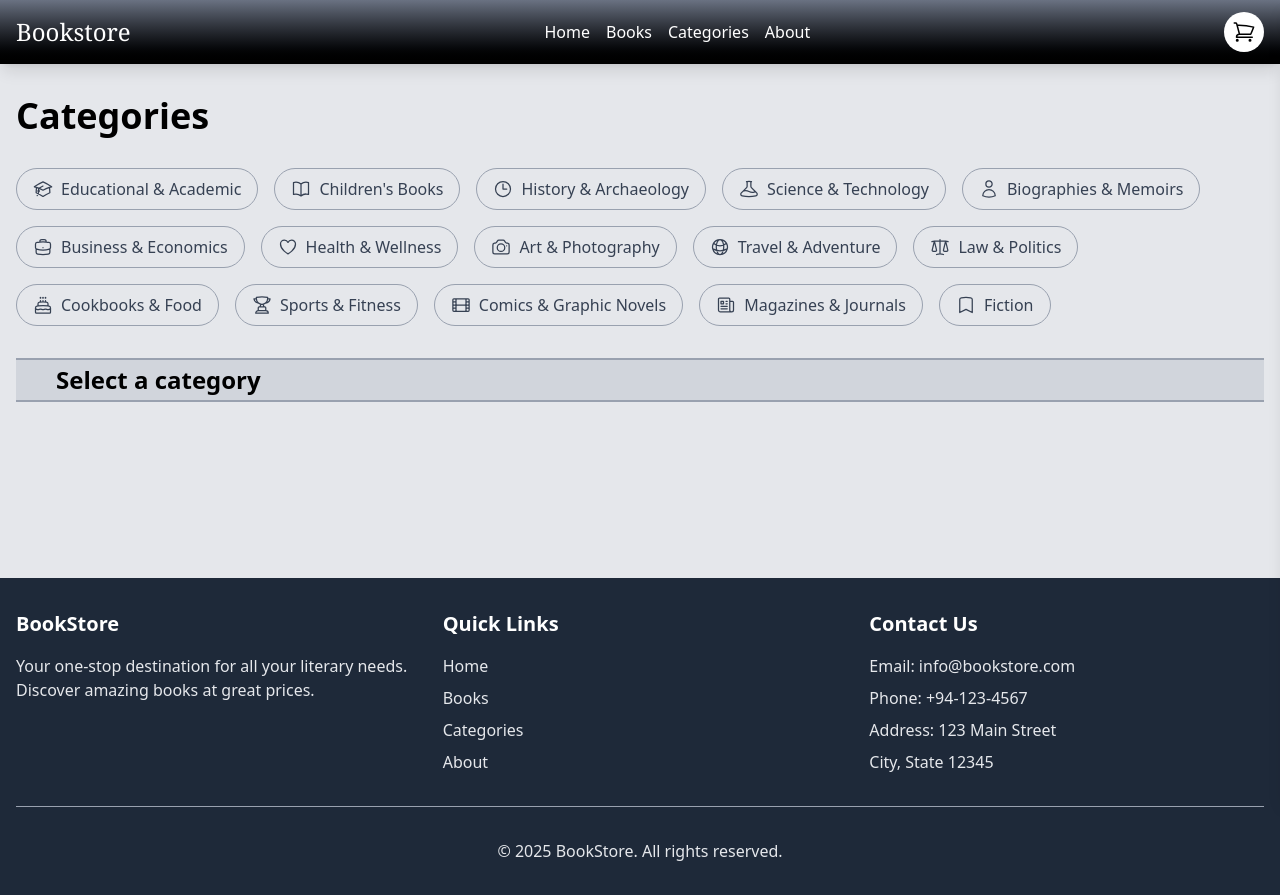
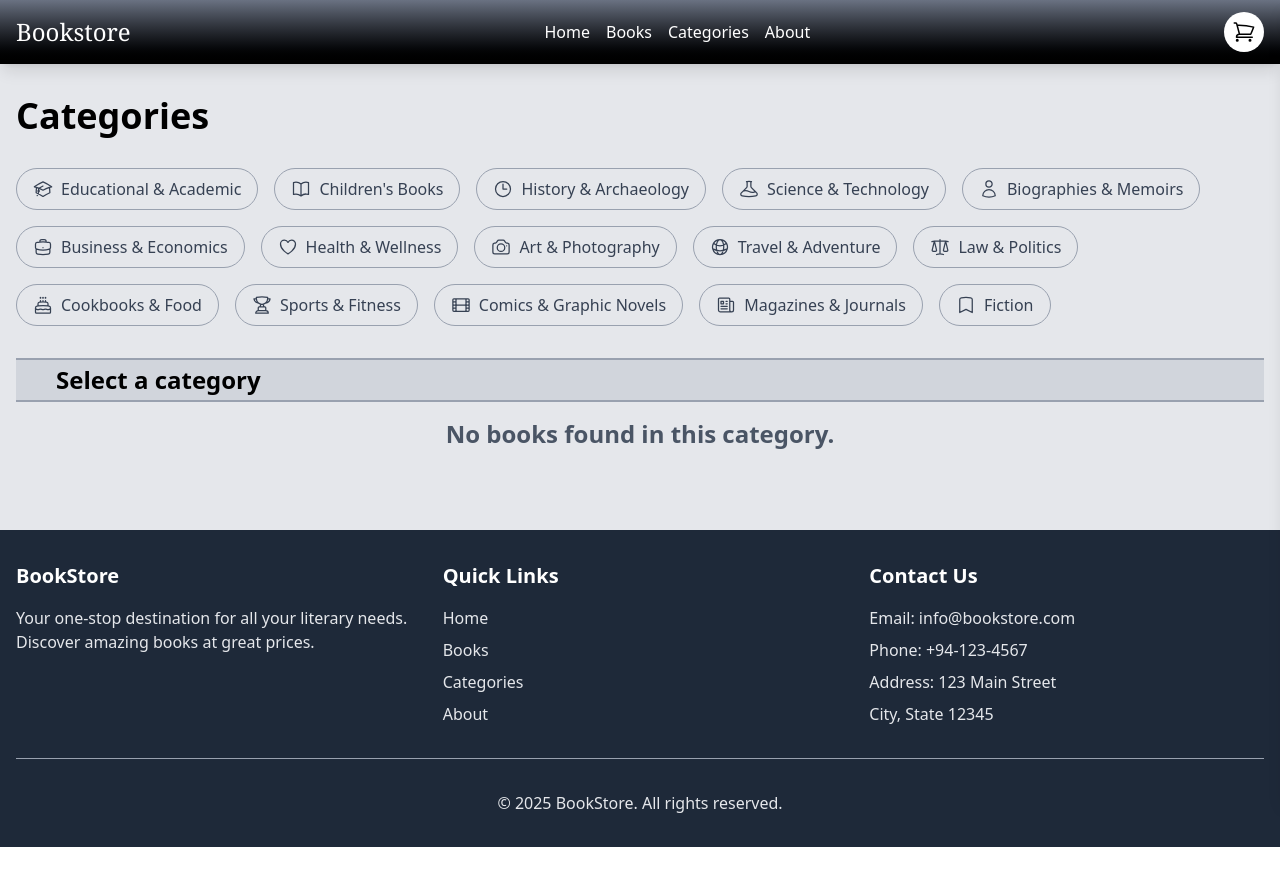
Before and after one commit to chathurasandaruwan/Book-Store-frontend-react, a React (Vite) app: page /categories in a window 1280 px wide. After the commit the page ends 847 px from the top, so only its background shows below. Built offline with nearby package versions, Linux system fonts and the light colour scheme.

Commit message:
set error view filtered books are null in Categories page

```diff
--- a/src/pages/Categories.tsx
+++ b/src/pages/Categories.tsx
@@ -166,7 +166,6 @@ export function Categories() {
     function handleCategoryClick(name: string) {
         setSelectedCategory(name);
         const result: BookProps[] = filterBooksByCategory(name);
-        console.log(result);
         setFilteredBooks(result)
     }
     return (
@@ -192,7 +191,9 @@ export function Categories() {
                 {/*content*/}
                 <div className='mb-12'>
                     <TitleBar>{selectedCategory || 'Select a category'}</TitleBar>
-                    <PaginatedBookList books={filteredBooks} itemsPerPage={4} />
+                    {filteredBooks.length > 0 ?
+                        <PaginatedBookList books={filteredBooks} itemsPerPage={4} /> : <p className='text-2xl font-bold text-gray-600 text-center mt-4'>No books found in this category.</p>
+                    }
                 </div>
             </div>
             <Footer/>
```
